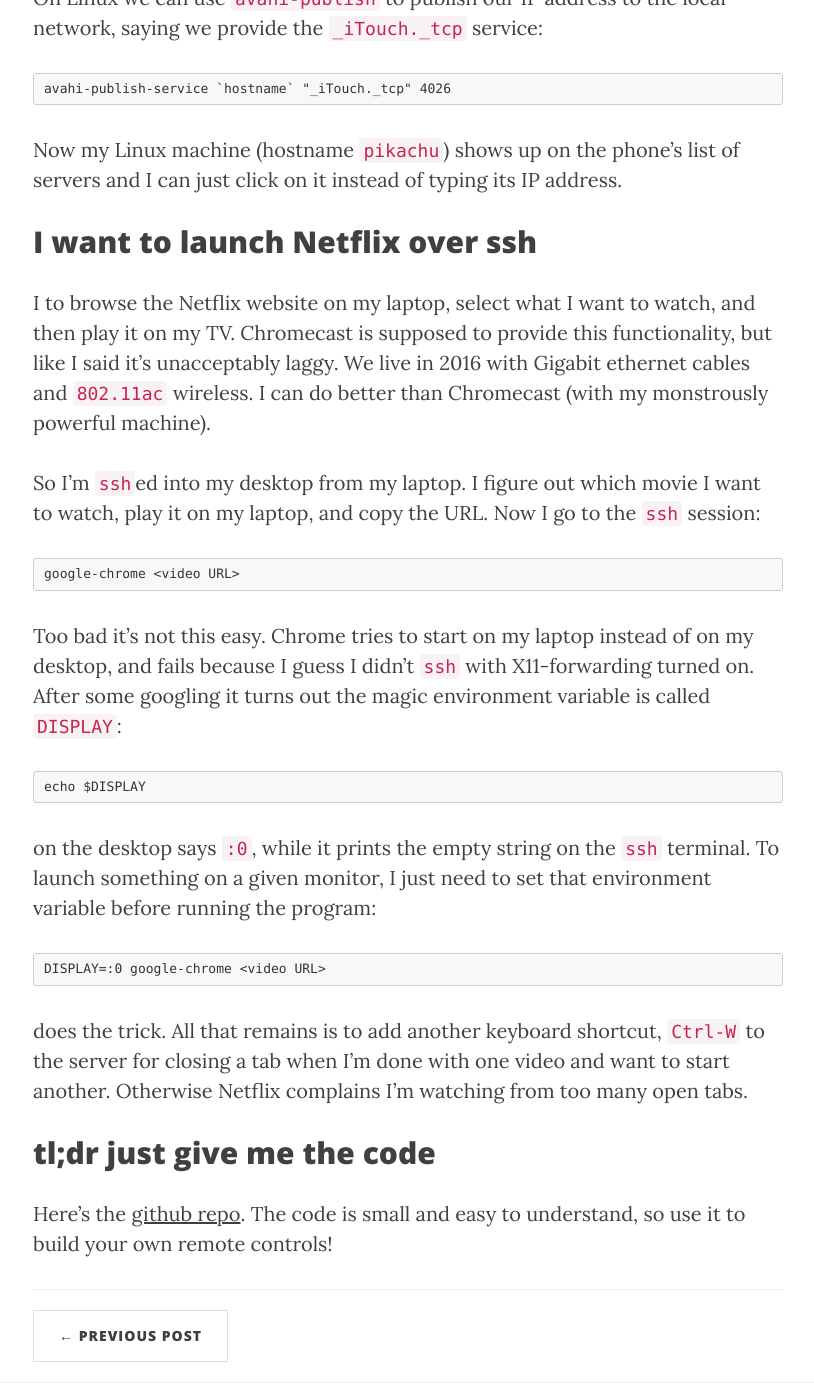
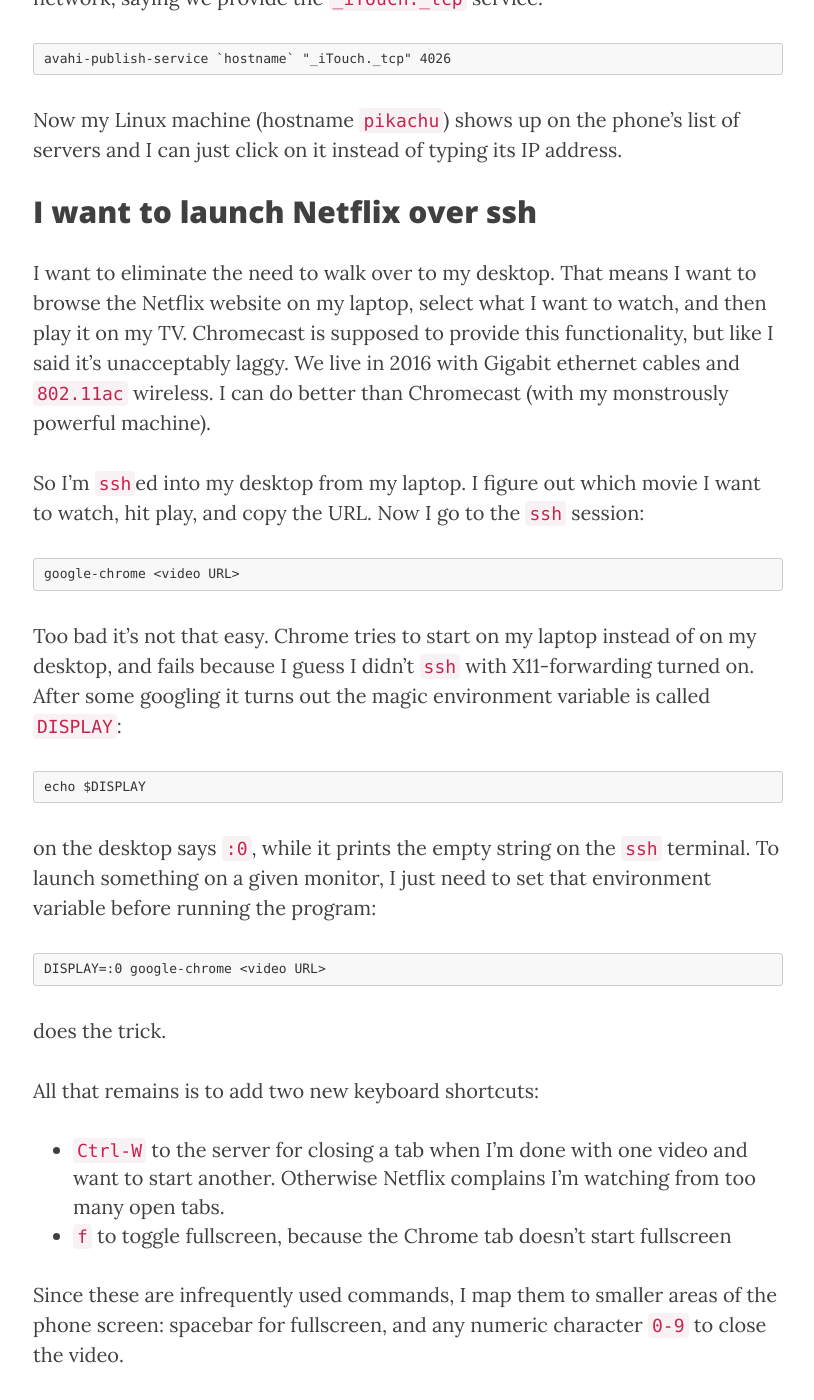
Before and after one commit to kshitijl/kshitijl.github.io, a Jekyll site: the page built from _posts/2016-03-06-remote.markdown, in a window 1280 px wide and 1400 px high, scrolled down 9488 px. Shown: the whole window, without its empty margins (232-1046 px from the left). Built offline with Jekyll 4.4.1, drawn with Linux system fonts in a browser that asks for light colours; nearby versions of some CDN libraries; some of the changed text lies outside the part shown.

Commit message:
Minor edits

```diff
--- a/_posts/2016-03-06-remote.markdown
+++ b/_posts/2016-03-06-remote.markdown
@@ -180,7 +178,7 @@
 	0000190 0000 0d00 0000 6c00 8c1c e3de ca1f a1e2
 
 Both the seventh byte and the last 6 bytes are in strictly increasing
-order, so next I type `abcddcba` at the app and get this output on
+order, so next I type `abcddcba` at the app and get this output out of
 `netcat`:
 
 	0000840 0000 0d00 0000 6100 8c1c 86df 8615 4239
@@ -388,19 +386,20 @@
 
 ## I want to launch Netflix over ssh
 
-I to browse the Netflix website on my laptop, select what I want to
+I want to eliminate the need to walk over to my desktop. That means I
+want to browse the Netflix website on my laptop, select what I want to
 watch, and then play it on my TV. Chromecast is supposed to provide
 this functionality, but like I said it's unacceptably laggy. We live
 in 2016 with Gigabit ethernet cables and `802.11ac` wireless. I can do
 better than Chromecast (with my monstrously powerful machine).
 
 So I'm `ssh`ed into my desktop from my laptop. I figure out which
-movie I want to watch, play it on my laptop, and copy the URL. Now I
-go to the `ssh` session:
+movie I want to watch, hit play, and copy the URL. Now I go to the
+`ssh` session:
 
     google-chrome <video URL>
 
-Too bad it's not this easy. Chrome tries to start on my laptop instead
+Too bad it's not that easy. Chrome tries to start on my laptop instead
 of on my desktop, and fails because I guess I didn't `ssh` with
 X11-forwarding turned on. After some googling it turns out the magic
 environment variable is called `DISPLAY`:
@@ -413,10 +412,19 @@
 
     DISPLAY=:0 google-chrome <video URL>
 
-does the trick. All that remains is to add another keyboard shortcut,
-`Ctrl-W` to the server for closing a tab when I'm done with one video
-and want to start another. Otherwise Netflix complains I'm watching
-from too many open tabs.
+does the trick.
+
+All that remains is to add two new keyboard shortcuts:
+
+* `Ctrl-W` to the server for closing a tab when I'm done with one
+video and want to start another. Otherwise Netflix complains I'm
+watching from too many open tabs.
+* `f` to toggle fullscreen, because the Chrome tab doesn't start
+  fullscreen
+
+Since these are infrequently used commands, I map them to smaller
+areas of the phone screen: spacebar for fullscreen, and any numeric
+character `0-9` to close the video.
 
 ## tl;dr just give me the code
 
```
Also changed, not shown: other parts of _posts/2016-03-06-remote.markdown (+4 -6 lines).
